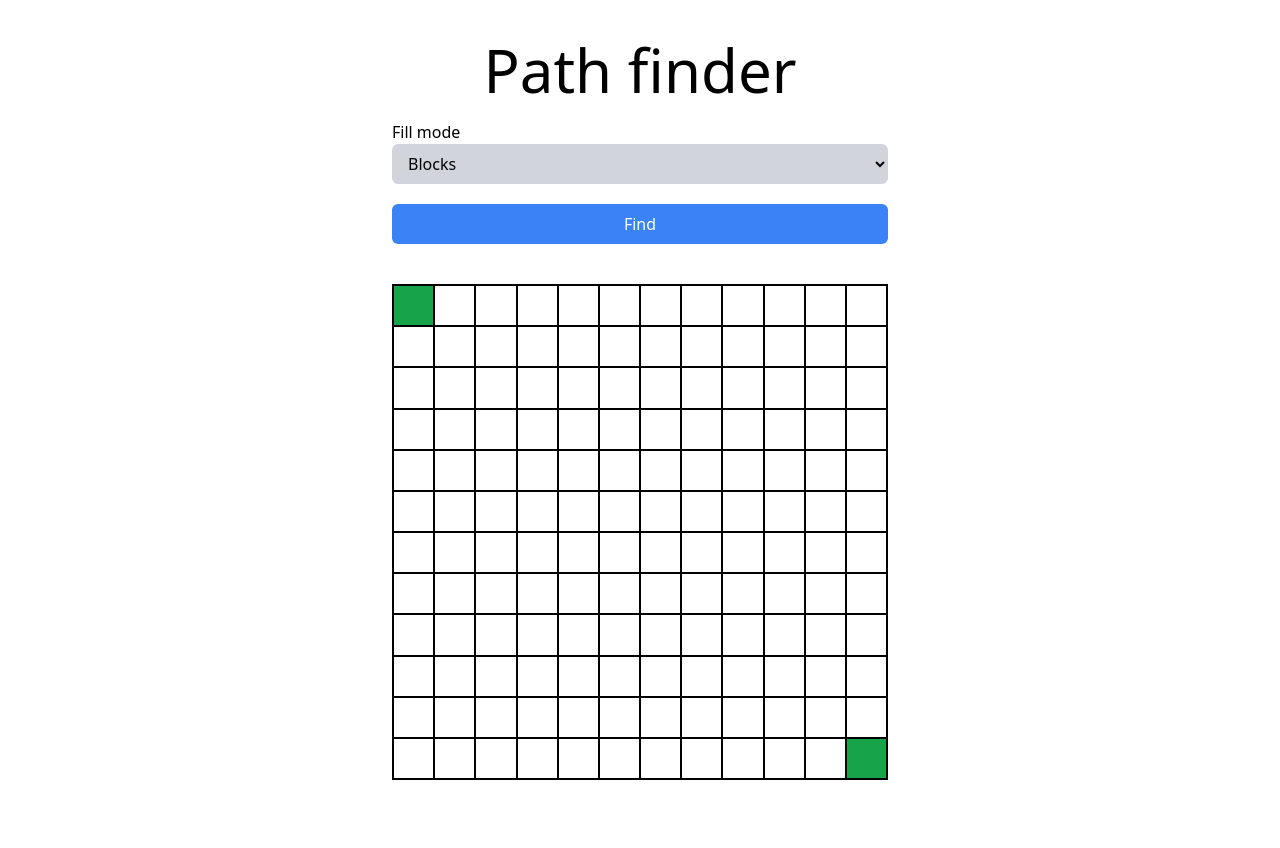
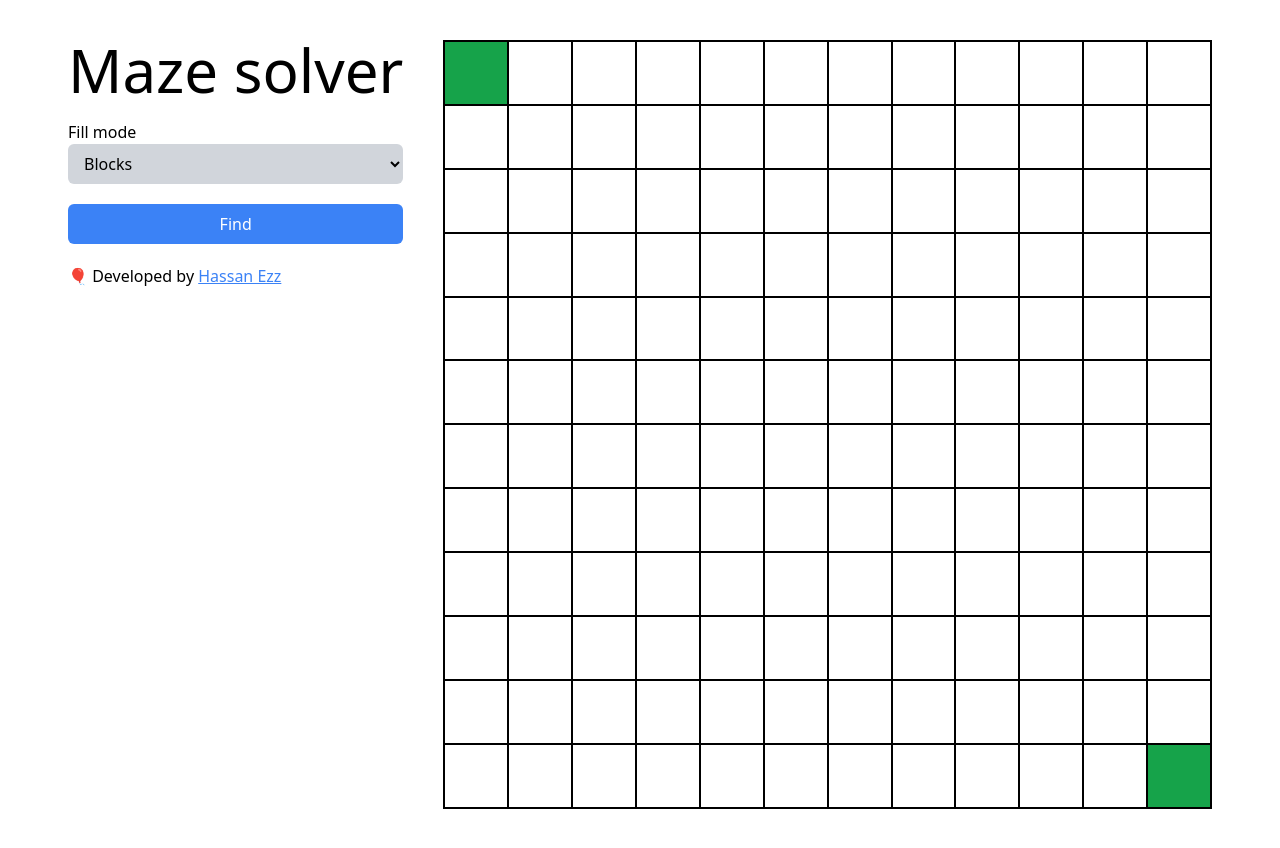
Before and after one commit to hasssanezzz/visual-maze-solver, a website built with Vite: page index.html in a window 1280 px wide. Before the commit the page ends 820 px from the top, so only its background shows below. Built offline with nearby package versions, Linux system fonts and the light colour scheme.

Commit message:
update: added some info

```diff
--- a/index.html
+++ b/index.html
@@ -1,15 +1,18 @@
 <!DOCTYPE html>
 <html lang="en">
+
 <head>
   <meta charset="UTF-8" />
   <link rel="icon" type="image/svg+xml" href="/vite.svg" />
   <meta name="viewport" content="width=device-width, initial-scale=1.0" />
-    <title>Vite + TS</title>
+  <title>Visual maze solver - by Hassan Ezz</title>
 </head>
+
 <body>
-    <div id="app" class="p-10 max-w-xl m-auto">
+  <div id="app" class="p-10 max-w-[1224px] m-auto flex gap-10">
 
-      <h1 class="text-6xl text-center mb-5">Path finder</h1>
+    <div>
+      <h1 class="text-6xl text-center mb-5">Maze solver</h1>
 
       <div class="mb-10">
         <label for="">Fill mode</label>
@@ -20,13 +23,17 @@
         </select>
 
         <button class="px-3 py-2 bg-blue-500 text-white rounded-md mt-5 w-full" id="start">Find</button>
+
+        <p class="mt-5">🎈 Developed by <a href="https://github.com/hasssanezzz" class="underline text-blue-500">Hassan Ezz</a></p>
+      </div>
     </div>
 
-      <div id="grid" class="grid grid-cols-5 border border-black">
+    <div id="grid" class="flex-auto grid grid-cols-5 border border-black">
 
     </div>
 
   </div>
   <script type="module" src="/src/main.ts"></script>
 </body>
+
 </html>
```
Lines whose indentation alone changed are shown as unchanged.
